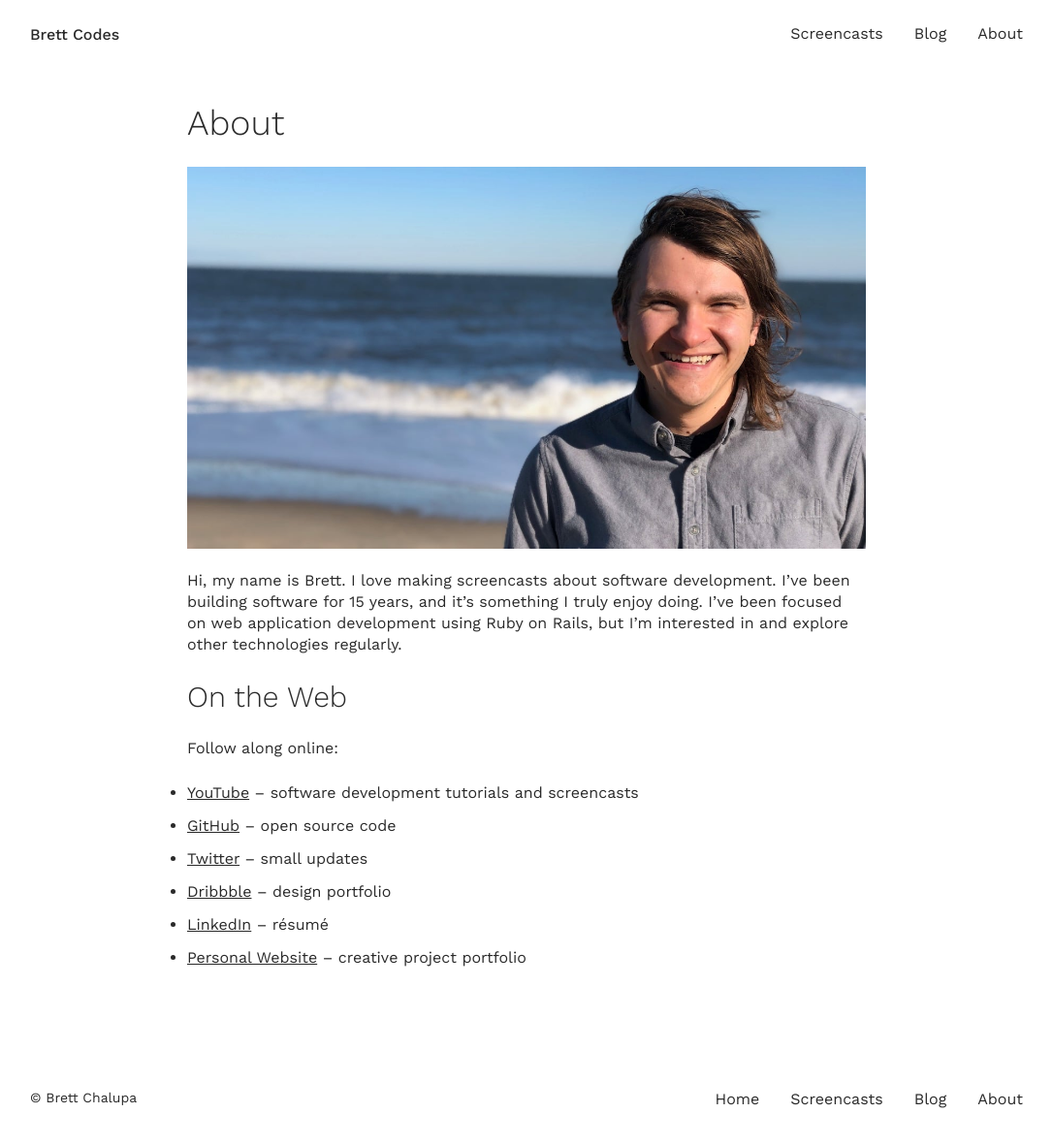
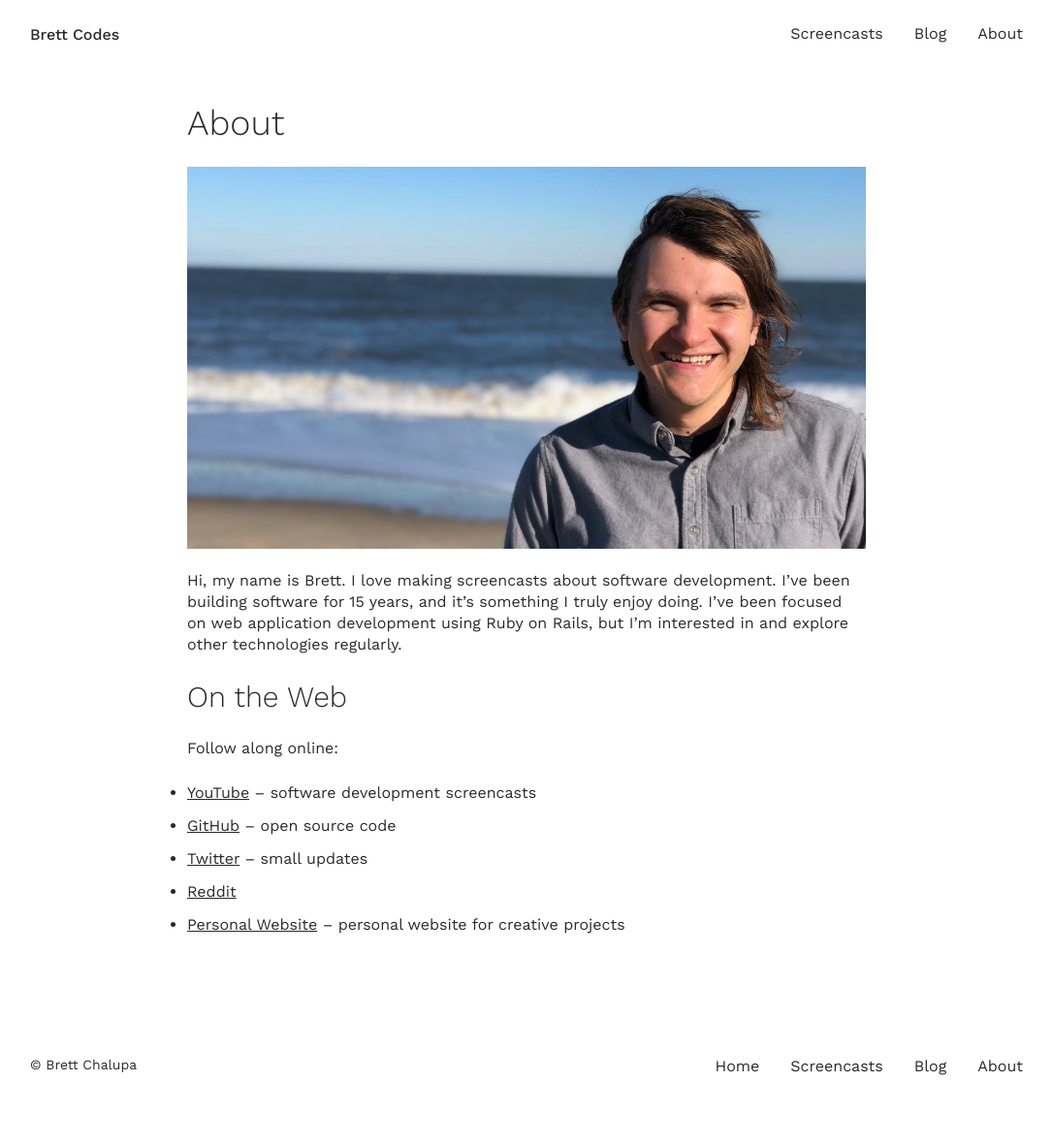
Before and after one commit to brettchalupa/brettcodes, a Jekyll site: the page built from about.md, in a window 1280 px wide. Shown: the whole page at 97% size, without its empty margins (97-1183 px from the left). Built offline with Jekyll 4.4.1, drawn with Linux system fonts in a browser that asks for light colours; after the commit the page ends 1147 px from its top, so only the background shows below that.

Commit message:
Iterate on site

```diff
--- a/_config.yml
+++ b/_config.yml
@@ -23,7 +23,7 @@ defaults:
   values:
     layout: post
     description:
-description: Web development screencasts, tutorials, and blog posts by Brett Chalupa.
+description: Programming screencasts, tutorials, and blog posts by Brett Chalupa.
 url: https://code.brettchalupa.com
 logo: "/img/brett.jpg"
 twitter:
--- a/about.md
+++ b/about.md
@@ -20,9 +20,8 @@ technologies regularly.
 
 Follow along online:
 
-- [YouTube](https://www.youtube.com/channel/UCQXaIyeRqHjK9EK41b8J3yQ) &ndash; software development tutorials and screencasts
+- [YouTube](https://www.youtube.com/channel/UCQXaIyeRqHjK9EK41b8J3yQ) &ndash; software development screencasts
 - [GitHub](https://github.com/brettchalupa) &ndash; open source code
-- [Twitter](https://twitter.com/brettchalupa) &ndash; small updates
-- [Dribbble](https://dribbble.com/brettchalupa) &ndash; design portfolio
-- [LinkedIn](https://www.linkedin.com/in/brett-chalupa) &ndash; résumé
-- [Personal Website](http://www.brettchalupa.com) &ndash; creative project portfolio
+- [Twitter](https://twitter.com/brett_codes) &ndash; small updates
+- [Reddit](https://reddit.com/users/brettcodes)
+- [Personal Website](http://www.brettchalupa.com) &ndash; personal website for creative projects
--- a/blog.html
+++ b/blog.html
@@ -1,8 +1,7 @@
 ---
 title: Blog
 permalink: "/blog"
-description: Web development and design tutorials and screencasts&mdash;covering both
-  the how and why.
+description: Programming tutorials and project updates.
 layout: default
 ---
 
```
Also changed, not shown: other parts of blog.html (+2 -0 lines), index.html (+5 -3 lines).
